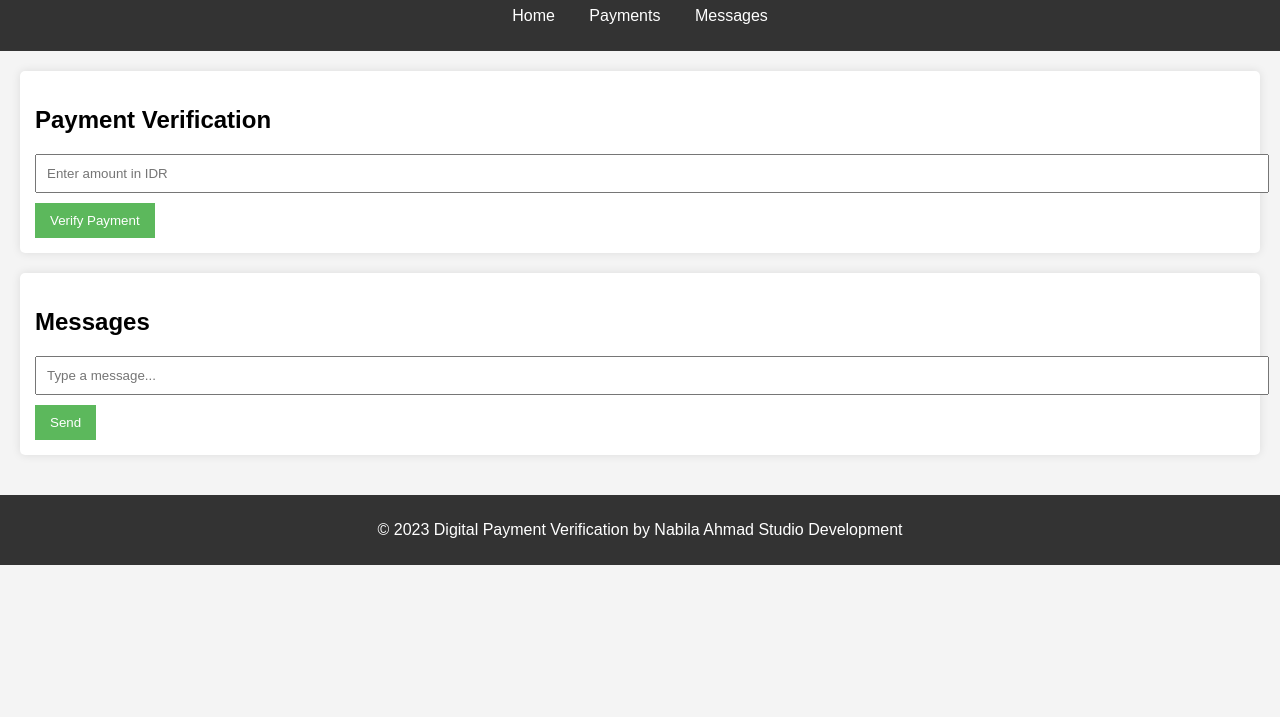
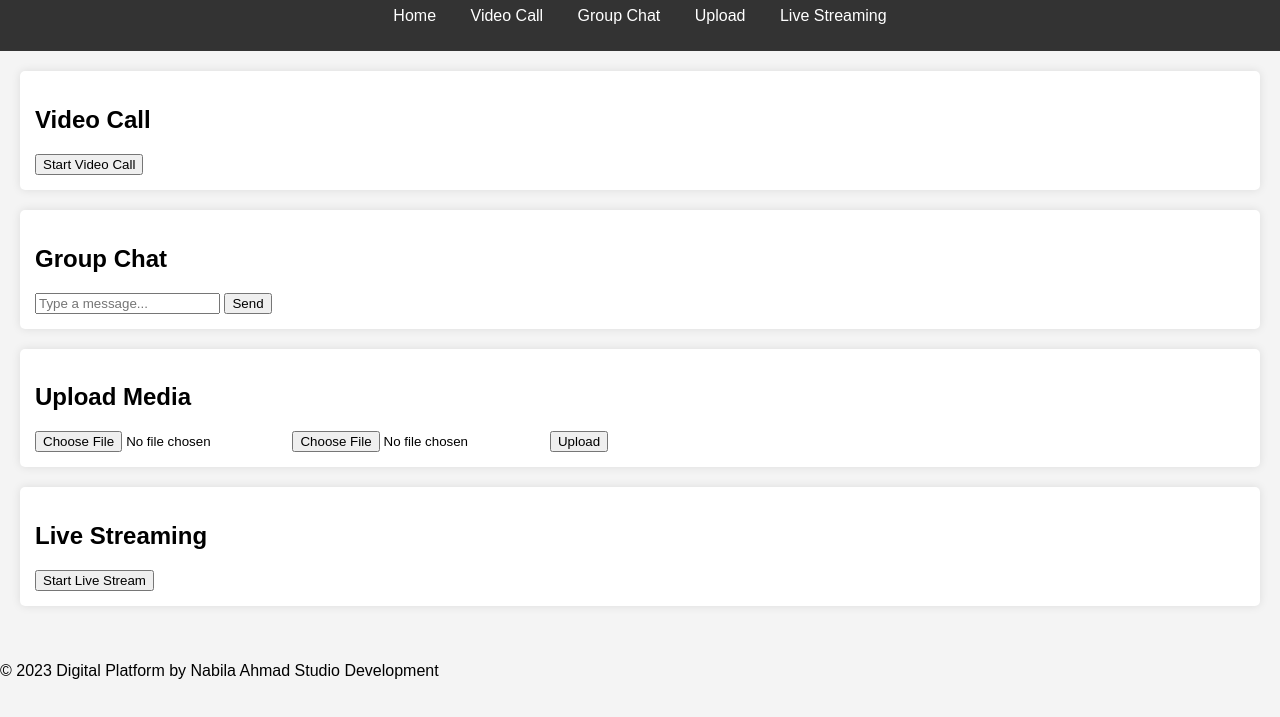
Before and after one commit to Nabila431/Digital-Platforms-Nabila, a plain HTML site: page index.html in a window 1280 px wide. Shown: the part 83-800 px from the top of the page. Drawn offline with nearby package versions, Linux system fonts and the light colour scheme.

Commit message:
live-streaming.zip
Live streaming fitures

```diff
--- a/index.html
+++ b/index.html
@@ -1,49 +1,58 @@
-
 <!DOCTYPE html>
 <html lang="en">
 <head>
     <meta charset="UTF-8">
     <meta name="viewport" content="width=device-width, initial-scale=1.0">
-    <title>Digital Payment Verification</title>
+    <title>Digital Platform</title>
     <link rel="stylesheet" href="styles.css">
     <script src="https://cdn.jsdelivr.net/npm/@supabase/supabase-js"></script>
 </head>
 <body>
     <header>
-        <h1>Welcome to Digital Payment Verification</h1>
+        <h1>Welcome to Digital Platform</h1>
         <nav>
             <ul>
                 <li><a href="#home">Home</a></li>
-                <li><a href="#payments">Payments</a></li>
-                <li><a href="#messages">Messages</a></li>
+                <li><a href="#videoCall">Video Call</a></li>
+                <li><a href="#groupChat">Group Chat</a></li>
+                <li><a href="#upload">Upload</a></li>
+                <li><a href="#liveStream">Live Streaming</a></li>
             </ul>
         </nav>
     </header>
 
     <main>
-        <section id="payments">
-            <h2>Payment Verification</h2>
-            <form id="paymentForm">
-                <input type="text" id="paymentAmount" placeholder="Enter amount in IDR" required>
-                <button type="submit">Verify Payment</button>
-            </form>
-            <div id="verificationResult"></div>
+        <section id="videoCall">
+            <h2>Video Call</h2>
+            <button id="startCall">Start Video Call</button>
         </section>
 
-        <section id="messages">
-            <h2>Messages</h2>
-            <div id="messageList"></div>
-            <form id="messageForm">
-                <input type="text" id="messageContent" placeholder="Type a message..." required>
+        <section id="groupChat">
+            <h2>Group Chat</h2>
+            <div id="chatList"></div>
+            <form id="chatForm">
+                <input type="text" id="chatMessage" placeholder="Type a message..." required>
                 <button type="submit">Send</button>
             </form>
+        </section>
+
+        <section id="upload">
+            <h2>Upload Media</h2>
+            <input type="file" id="videoUpload" accept="video/*">
+            <input type="file" id="mp3Upload" accept="audio/mp3">
+            <button id="uploadButton">Upload</button>
+        </section>
+
+        <section id="liveStream">
+            <h2>Live Streaming</h2>
+            <button id="startLiveStream">Start Live Stream</button>
         </section>
     </main>
 
     <footer>
-        <p>&copy; 2023 Digital Payment Verification by Nabila Ahmad Studio Development</p>
+        <p>&copy; 2023 Digital Platform by Nabila Ahmad Studio Development</p>
     </footer>
 
-    <script src="config.js"></script>
+    <script src="script.js"></script>
 </body>
 </html>
--- /dev/null
+++ b/script.js
@@ -0,0 +1,23 @@
+const supabaseUrl = 'https://wejcgylojzxxgftzjeew.supabase.co';
+const supabaseKey = 'eyJhbGciOiJIUzI1NiIsInR5cCI6IkpXVCJ9...';
+const supabase = supabase.createClient(supabaseUrl, supabaseKey);
+
+document.getElementById('chatForm').addEventListener('submit', async (e) => {
+    e.preventDefault();
+    const message = document.getElementById('chatMessage').value;
+    // Logic to send message to group chat will go here
+});
+
+document.getElementById('uploadButton').addEventListener('click', async () => {
+    const videoFile = document.getElementById('videoUpload').files[0];
+    const mp3File = document.getElementById('mp3Upload').files[0];
+    // Logic to upload video and MP3 files will go here
+});
+
+document.getElementById('startLiveStream').addEventListener('click', () => {
+    // Logic to start live streaming will go here
+});
+
+document.getElementById('startCall').addEventListener('click', () => {
+    // Logic to initiate video call will go here
+});
--- a/styles.css
+++ b/styles.css
@@ -1,4 +1,3 @@
-
 body {
     font-family: Arial, sans-serif;
     margin: 0;
@@ -33,27 +32,3 @@ section {
     border-radius: 5px;
     box-shadow: 0 0 10px rgba(0, 0, 0, 0.1);
 }
-input[type="text"], textarea {
-    width: 100%;
-    padding: 10px;
-    margin-bottom: 10px;
-}
-button {
-    background: #5cb85c;
-    color: white;
-    border: none;
-    padding: 10px 15px;
-    cursor: pointer;
-}
-button:hover {
-    background: #4cae4c;
-}
-footer {
-    text-align: center;
-    padding: 10px 0;
-    background: #333;
-    color: #fff;
-    position: relative;
-    bottom: 0;
-    width: 100%;
-}
```
